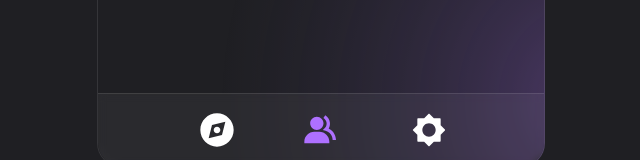
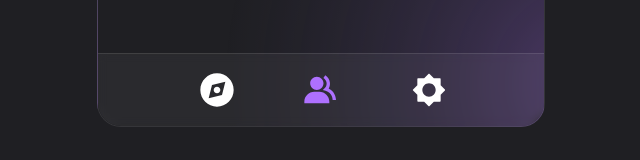
Before and after one commit to not-byte/blink-app, a Vue app: page /chat in a window 1280 px wide. Shown: the part 737-897 px from the top of the page, without its empty margins (319-959 px from the left). After the commit the page ends 864 px from the top, so only its background shows below. Built offline with nearby package versions, Linux system fonts and the light colour scheme.

Commit message:
feat(app): added res for hd screen

```diff
--- a/src/App.vue
+++ b/src/App.vue
@@ -5,7 +5,7 @@ import { RouterView, useRoute } from "vue-router";
 
 <template>
     <TransitionGroup
-        class="relative w-[28rem] h-[63rem] aspect-[4/9] p-9 rounded-3xl overflow-clip bg-base bg-center bg-cover border border-white/10"
+        class="relative w-[28rem] h-[58rem] 3xl:h-[63rem] aspect-[4/9] p-9 rounded-3xl overflow-clip bg-base bg-center bg-cover border border-white/10"
         tag="main"
     >
         <RouterView key="view" />
--- a/src/components/NavigationComponent.vue
+++ b/src/components/NavigationComponent.vue
@@ -20,9 +20,9 @@ import MessagesIcon from "@/components/icon/MessagesIcon.vue";
                 </RouterLink>
             </li>
             <li class="p-4">
-                <!--                <RouterLink to="/settings">-->
-                <SettingsIcon />
-                <!--                </RouterLink>-->
+                <RouterLink to="/settings">
+                    <SettingsIcon />
+                </RouterLink>
             </li>
         </ul>
     </aside>
--- a/src/views/SettingsView.vue
+++ b/src/views/SettingsView.vue
@@ -37,7 +37,7 @@ const settings = {
 </script>
 
 <template>
-    <HeaderModule title="Settings" />
+    <HeaderModule title="Settings" class="py-2" />
     <SearchBarModule />
     <h1 class="w-full text-2xl text-center font-semibold">
         ⚠️ Feature disabled ⚠️
```
